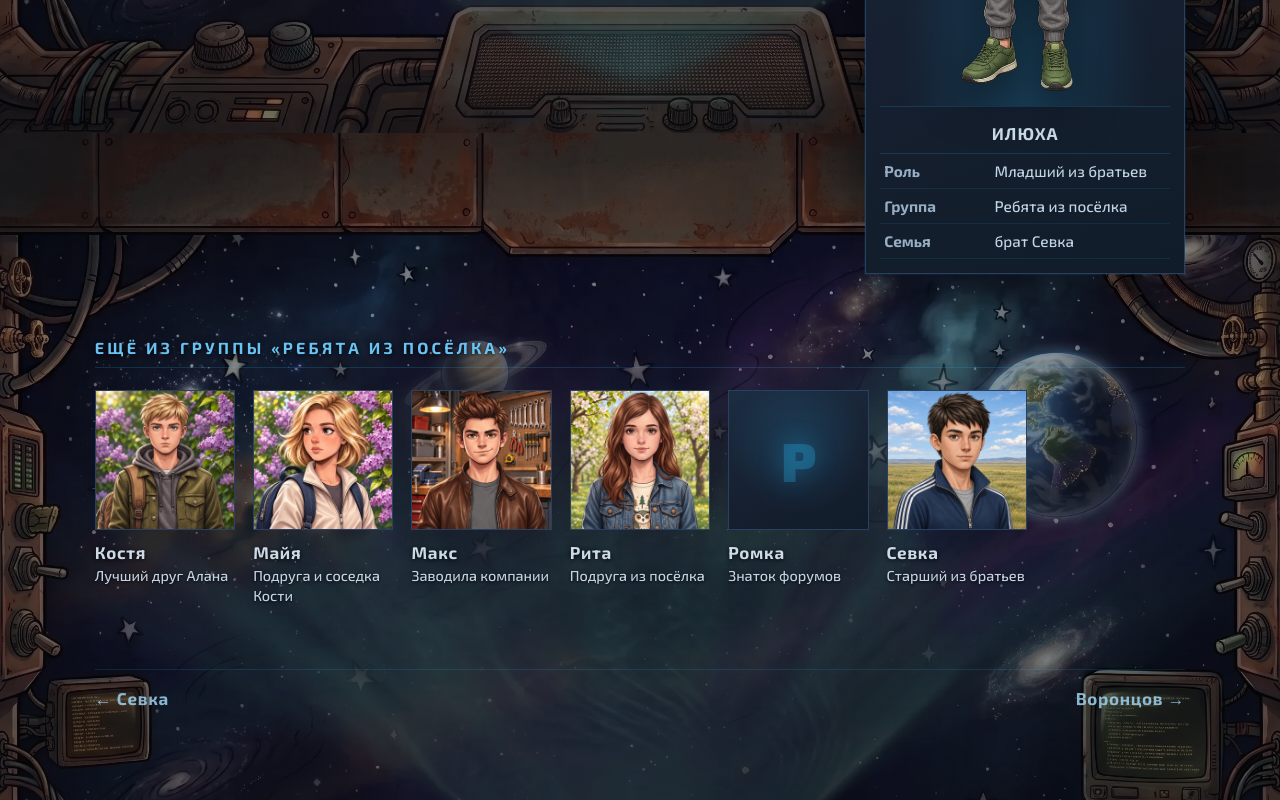
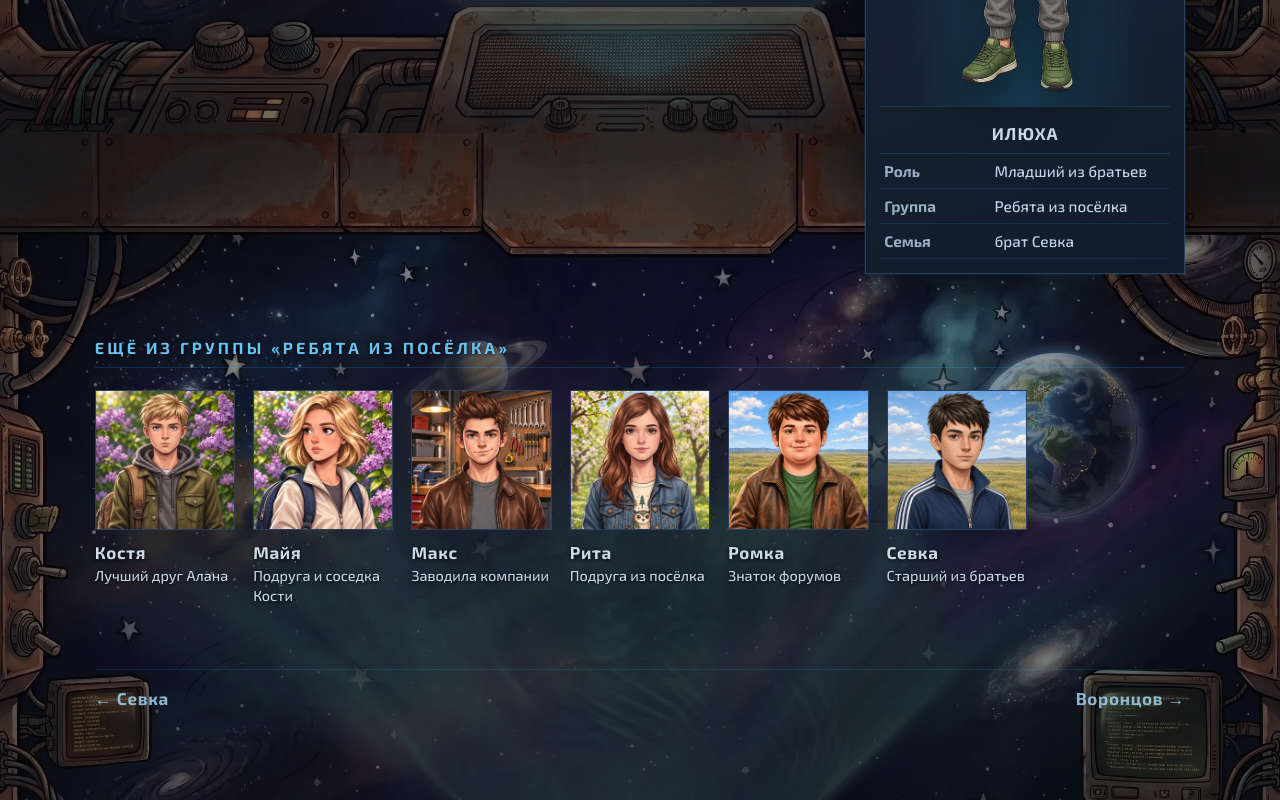
Before and after one commit to jababaika-coder/landing-page, a plain HTML site: page characters/ilyuha.html in a window 1280 px wide. Shown: the part 667-1467 px from the top of the page. Drawn offline with Linux system fonts and the light colour scheme.

Commit message:
feat(landing): портрет Ромки — у всех персонажей есть портреты
Co-Authored-By: Claude Opus 5.5 <noreply@anthropic.com>

```diff
--- a/characters/ilyuha.html
+++ b/characters/ilyuha.html
@@ -71,7 +71,7 @@
         <span class="char-tile-role">Подруга из посёлка</span>
       </a>
       <a class="char-tile" href="../characters/romka.html">
-        <div class="crew-portrait" data-monogram="Р"></div>
+        <div class="crew-portrait" data-monogram="Р"><img loading="lazy" decoding="async" src="../images/heroes/romka.webp" alt="Ромка" /></div>
         <span class="char-tile-name">Ромка</span>
         <span class="char-tile-role">Знаток форумов</span>
       </a>
```
Also changed, not shown: characters/kostya.html (+1 -1 lines), characters/max.html (+1 -1 lines), characters/maya.html (+1 -1 lines), characters/rita.html (+1 -1 lines), characters/sevka.html (+1 -1 lines), heroes.html (+1 -1 lines), images/heroes/romka.webp (added).
